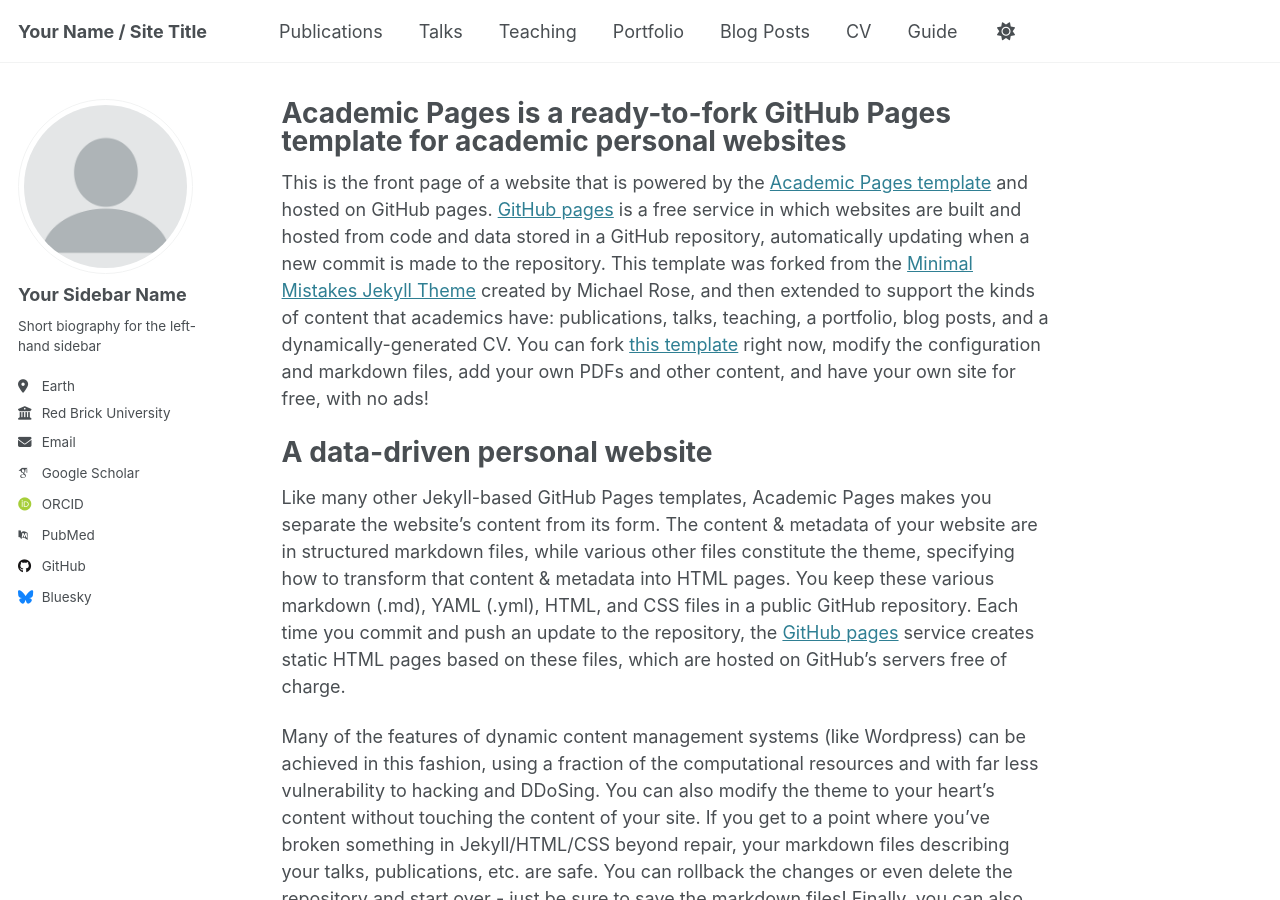
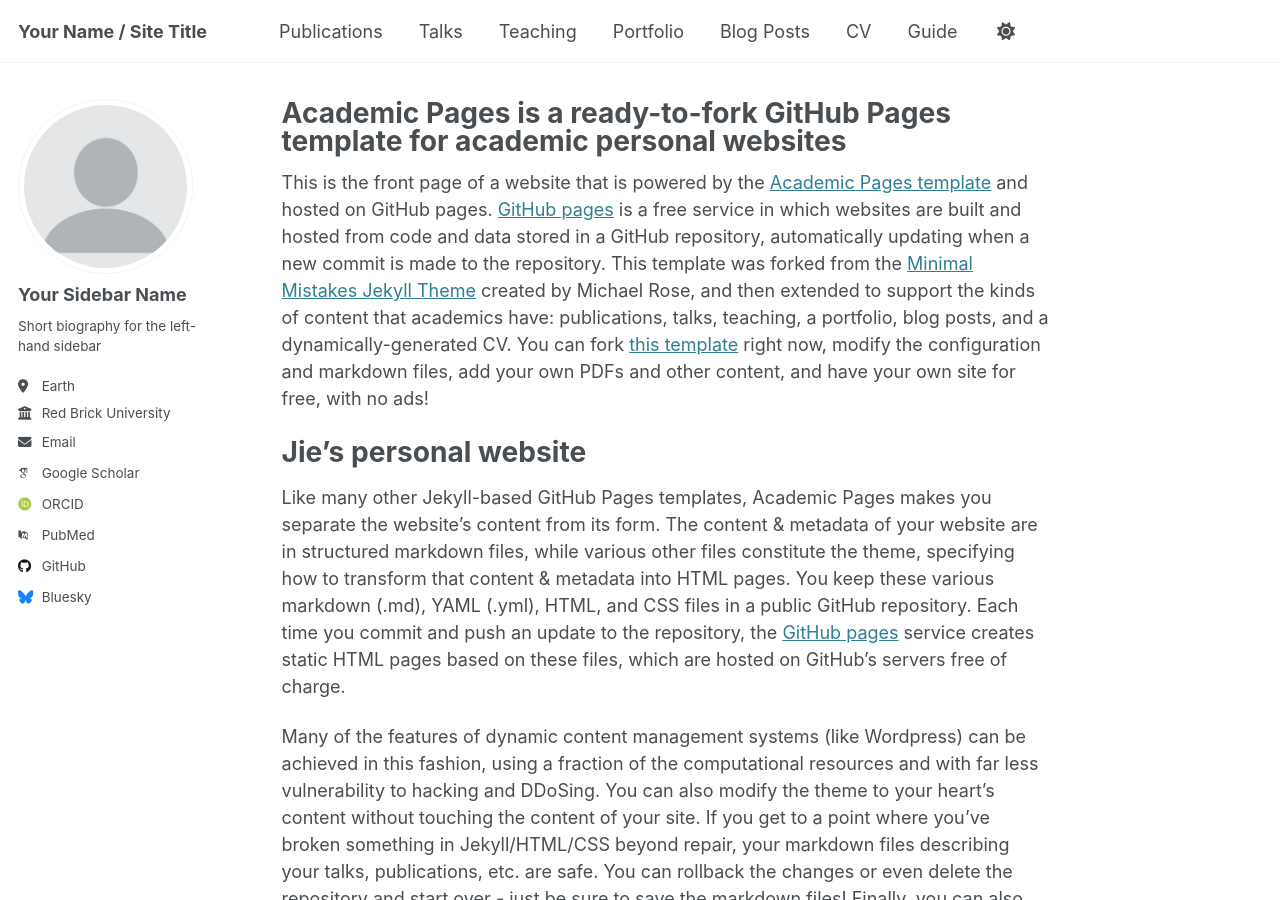
Before and after one commit to Crescent184/jiehu184.github.io, a Jekyll site: the page built from _pages/about.md, in a window 1280 px wide and 900 px high. Built offline with Jekyll 4.4.1, drawn with Linux system fonts in a browser that asks for light colours; some web fonts are replaced.

Commit message:
Update about.md

```diff
--- a/_pages/about.md
+++ b/_pages/about.md
@@ -9,7 +9,7 @@ redirect_from:
 
 This is the front page of a website that is powered by the [Academic Pages template](https://github.com/academicpages/academicpages.github.io) and hosted on GitHub pages. [GitHub pages](https://pages.github.com) is a free service in which websites are built and hosted from code and data stored in a GitHub repository, automatically updating when a new commit is made to the repository. This template was forked from the [Minimal Mistakes Jekyll Theme](https://mmistakes.github.io/minimal-mistakes/) created by Michael Rose, and then extended to support the kinds of content that academics have: publications, talks, teaching, a portfolio, blog posts, and a dynamically-generated CV. You can fork [this template](https://github.com/academicpages/academicpages.github.io) right now, modify the configuration and markdown files, add your own PDFs and other content, and have your own site for free, with no ads!
 
-A data-driven personal website
+Jie's personal website
 ======
 Like many other Jekyll-based GitHub Pages templates, Academic Pages makes you separate the website's content from its form. The content & metadata of your website are in structured markdown files, while various other files constitute the theme, specifying how to transform that content & metadata into HTML pages. You keep these various markdown (.md), YAML (.yml), HTML, and CSS files in a public GitHub repository. Each time you commit and push an update to the repository, the [GitHub pages](https://pages.github.com/) service creates static HTML pages based on these files, which are hosted on GitHub's servers free of charge.
 
```
